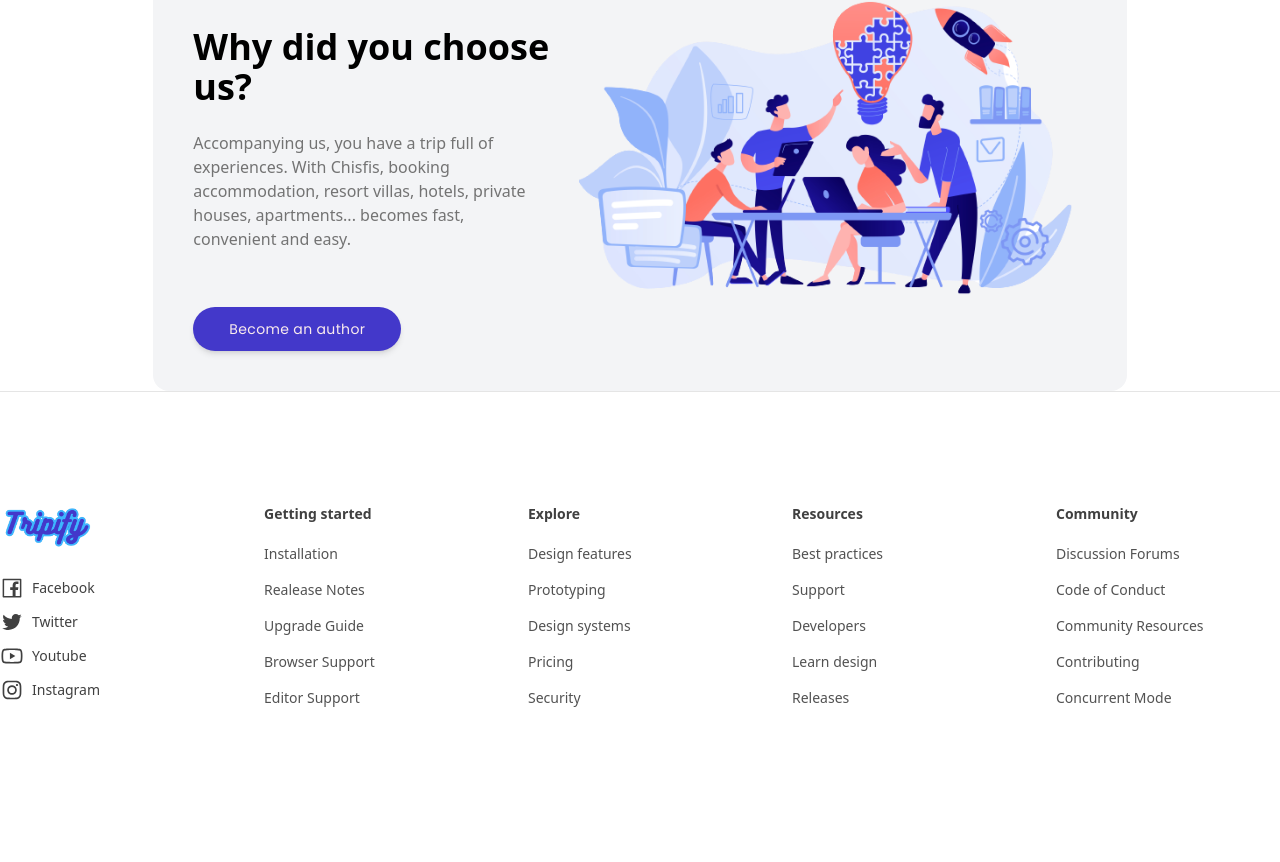
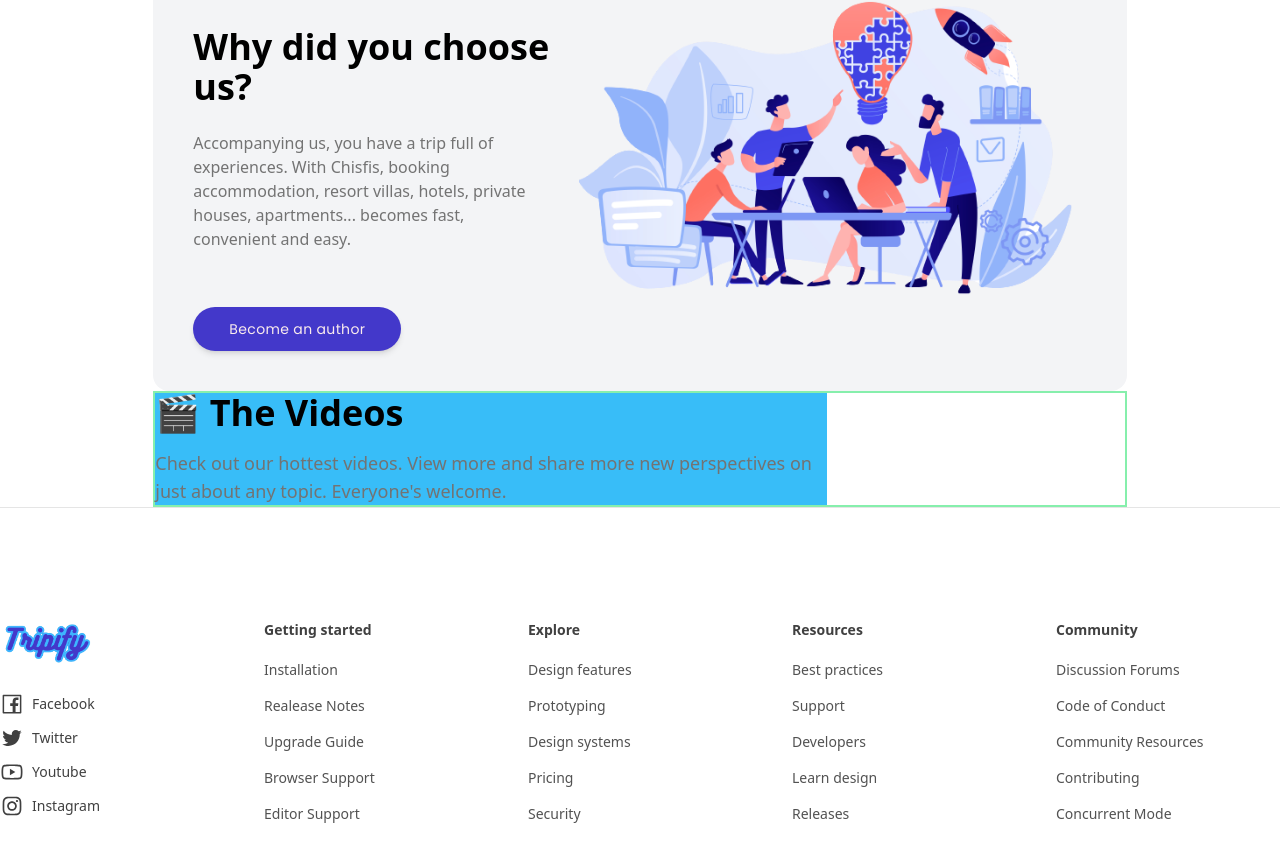
Before and after one commit to shabbirbd/Trip-finder, a React (Vite) app: page / in a window 1280 px wide. Shown: the part 7949-8811 px from the top of the page. Before the commit the page ends 8769 px from the top, so only its background shows below. Built offline with nearby package versions, Linux system fonts and the light colour scheme; the HTML template or start-up script is replaced by a standard one.

Commit message:
adding component

```diff
--- /dev/null
+++ b/src/components/Videos.jsx
@@ -0,0 +1,20 @@
+import React from 'react';
+
+const Videos = () => {
+    return (
+        <div className='border-2 border-green-300 w-full mx-auto'>
+
+            <div className='bg-sky-400 max-w-2xl'>
+                <h2 className='text-2xl md:text-4xl font-semibold'>🎬 The Videos</h2>
+                <span className='mt-2 md:mt-4 font-normal block text-base sm:text-lg text-neutral-500'>Check out our hottest videos. View more and share more new perspectives on just about any topic. Everyone's welcome.</span>
+            </div>
+
+
+            <div>
+
+            </div>
+        </div>
+    );
+};
+
+export default Videos;
--- a/src/pages/Home.jsx
+++ b/src/pages/Home.jsx
@@ -8,6 +8,7 @@ import Hero from '../components/Hero';
 import Howitwork from '../components/Howitwork';
 import Newsletter from '../components/Newsletter';
 import Suggestions from '../components/Suggestions';
+import Videos from '../components/Videos';
 import WhyChoseUs from '../components/WhyChoseUs';
 
 const Home = () => {
@@ -24,6 +25,7 @@ const Home = () => {
          <Author/>
          <Explore/>
          <WhyChoseUs/>
+         <Videos/>
         </>
     );
 };
```
